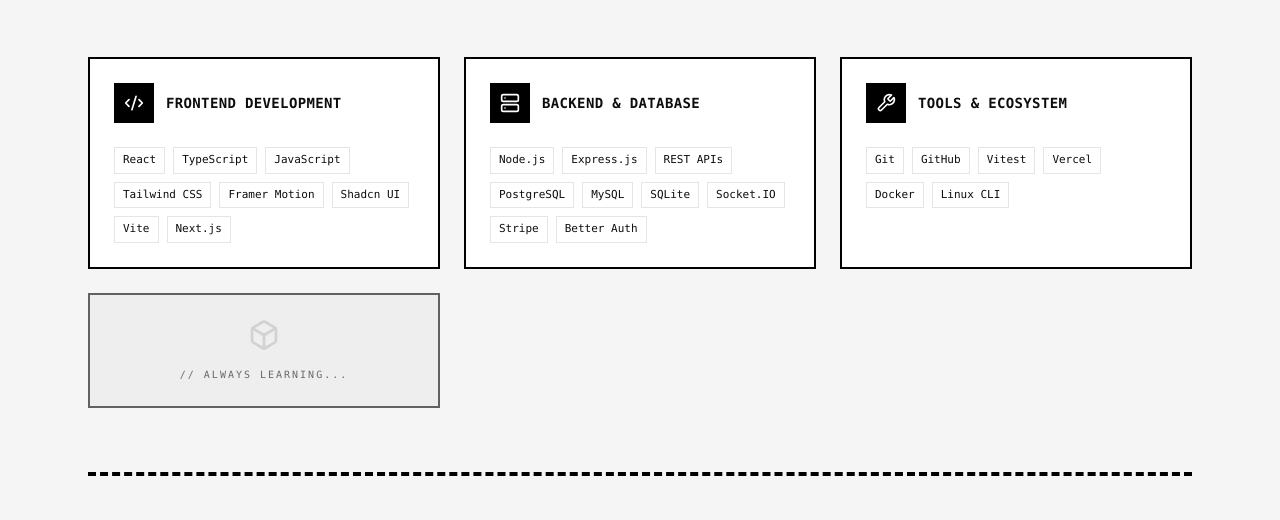
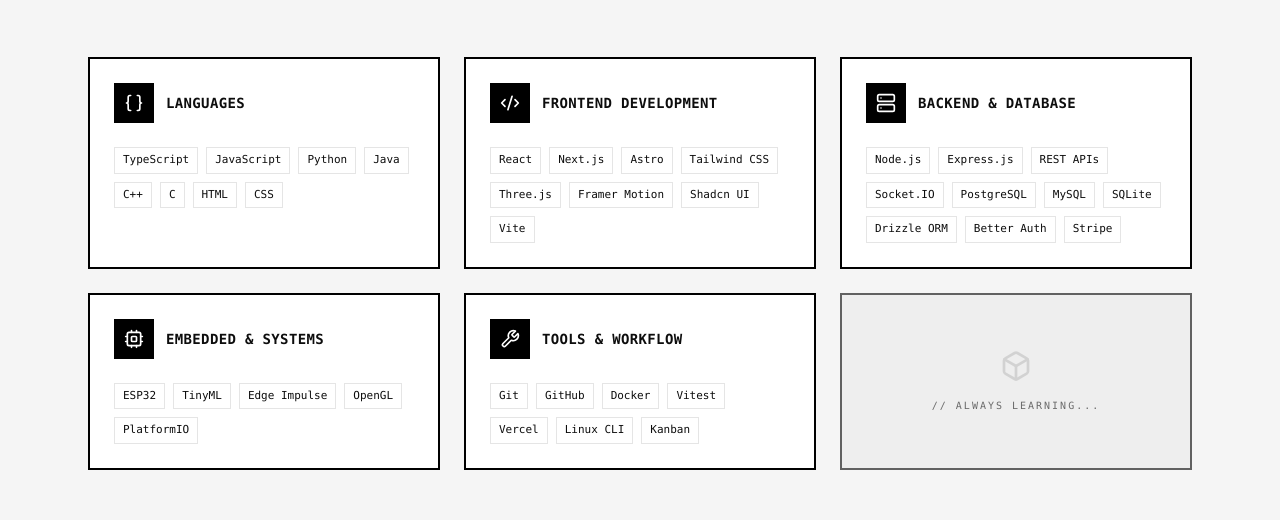
Before and after one commit to emillier6/Erik-s--Portfolio, a React (Vite) app: page / in a window 1280 px wide. Shown: the part 4175-4695 px from the top of the page. Built offline with nearby package versions, Linux system fonts and the light colour scheme.

Commit message:
Skills Refactor

```diff
--- a/src/components/SkillsSection.tsx
+++ b/src/components/SkillsSection.tsx
@@ -1,4 +1,4 @@
-import { Code2, Server, Wrench, Box } from 'lucide-react';
+import { Braces, Code2, Server, Cpu, Wrench, Box } from 'lucide-react';
 import SectionBlock from './SectionBlock';
 import GithubGraph from './GithubGraph';
 import { SKILL_CATEGORIES } from '@/data/constants';
@@ -7,8 +7,10 @@
   (typeof SKILL_CATEGORIES)[number]['id'],
   React.ComponentType<{ className?: string }>
 > = {
+  languages: Braces,
   frontend: Code2,
   backend: Server,
+  embedded: Cpu,
   tools: Wrench,
 };
 
--- a/src/data/constants.ts
+++ b/src/data/constants.ts
@@ -34,17 +34,31 @@
 
 export const SKILL_CATEGORIES = [
   {
+    id: 'languages',
+    title: 'Languages',
+    skills: [
+      'TypeScript',
+      'JavaScript',
+      'Python',
+      'Java',
+      'C++',
+      'C',
+      'HTML',
+      'CSS',
+    ],
+  },
+  {
     id: 'frontend',
     title: 'Frontend Development',
     skills: [
       'React',
-      'TypeScript',
-      'JavaScript',
+      'Next.js',
+      'Astro',
       'Tailwind CSS',
+      'Three.js',
       'Framer Motion',
       'Shadcn UI',
       'Vite',
-      'Next.js',
     ],
   },
   {
@@ -54,18 +68,32 @@
       'Node.js',
       'Express.js',
       'REST APIs',
+      'Socket.IO',
       'PostgreSQL',
       'MySQL',
       'SQLite',
-      'Socket.IO',
+      'Drizzle ORM',
+      'Better Auth',
       'Stripe',
-      'Better Auth',
     ],
   },
   {
+    id: 'embedded',
+    title: 'Embedded & Systems',
+    skills: ['ESP32', 'TinyML', 'Edge Impulse', 'OpenGL', 'PlatformIO'],
+  },
+  {
     id: 'tools',
-    title: 'Tools & Ecosystem',
-    skills: ['Git', 'GitHub', 'Vitest', 'Vercel', 'Docker', 'Linux CLI'],
+    title: 'Tools & Workflow',
+    skills: [
+      'Git',
+      'GitHub',
+      'Docker',
+      'Vitest',
+      'Vercel',
+      'Linux CLI',
+      'Kanban',
+    ],
   },
 ] as const;
 
```
